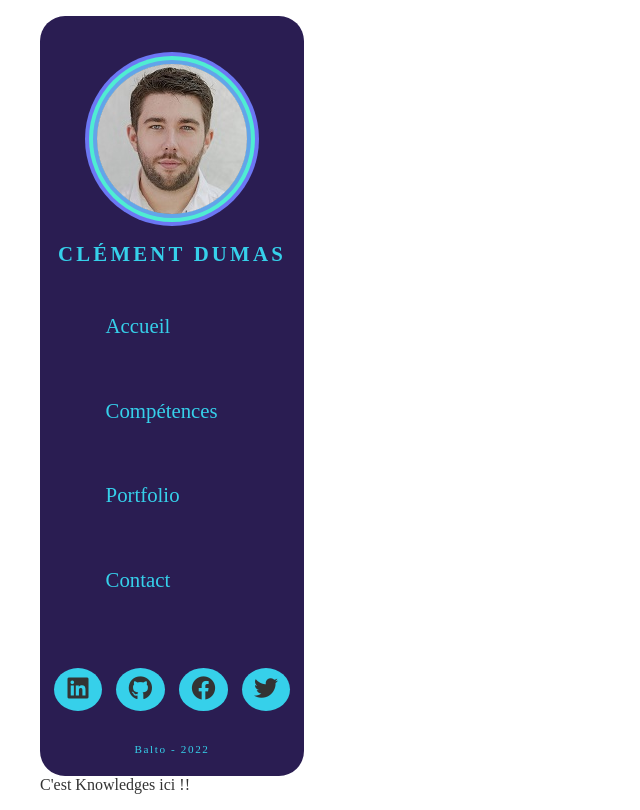
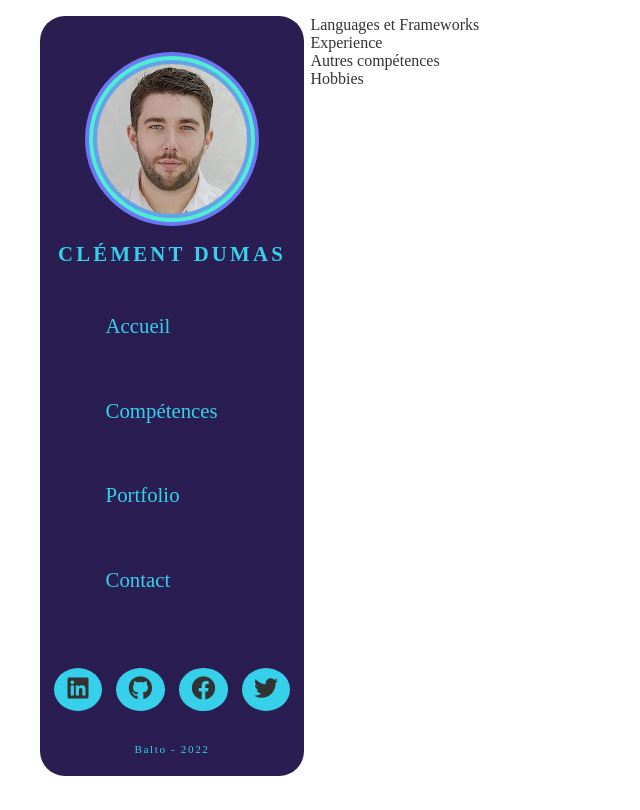
Before and after one commit to BaltoClem/CV_React, a React (Create React App) app: page /knowledges in a window 1280 px wide. Shown: the whole page, without its empty margins (0-640 px from the left). Built offline with nearby package versions, Linux system fonts and the light colour scheme; some icons are missing; a web font is replaced by a local one; what lord-icon-element would draw is missing.

Commit message:
Paramétrages du Knowledges.js

```diff
--- a/src/pages/Knowledges.js
+++ b/src/pages/Knowledges.js
@@ -1,11 +1,20 @@
 import React from 'react';
+import Experience from '../components/knowledges/Experience';
+import Hobbies from '../components/knowledges/Hobbies';
+import Languages from '../components/knowledges/Languages';
+import OtherSkills from '../components/knowledges/OtherSkills';
 import Navigation from '../components/Navigation';
 
 const Knowledges = () => {
     return (
-        <div>
+        <div className="knowledges">
             <Navigation />
-            C'est Knowledges ici !!
+            <div className="knowledgesContent">
+                <Languages />
+                <Experience />
+                <OtherSkills />
+                <Hobbies />
+            </div>
         </div>
     );
 };
```
